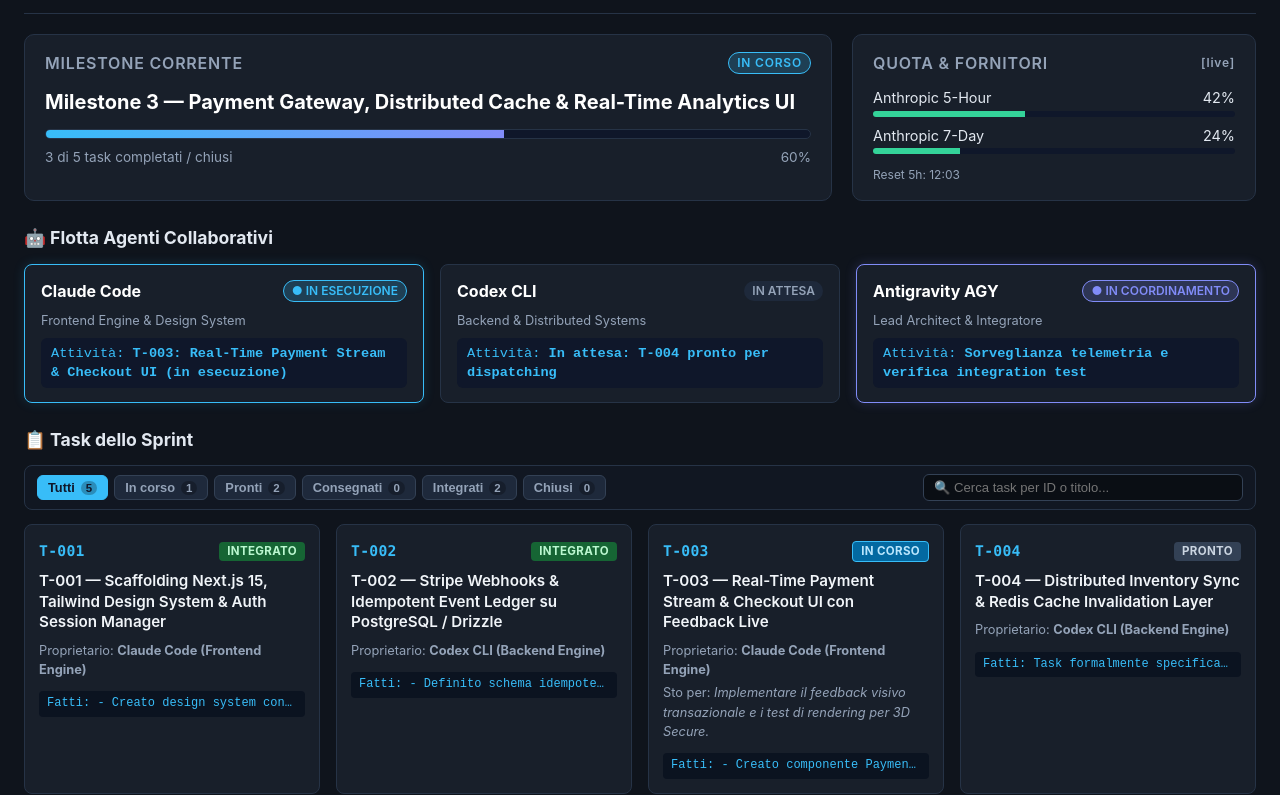
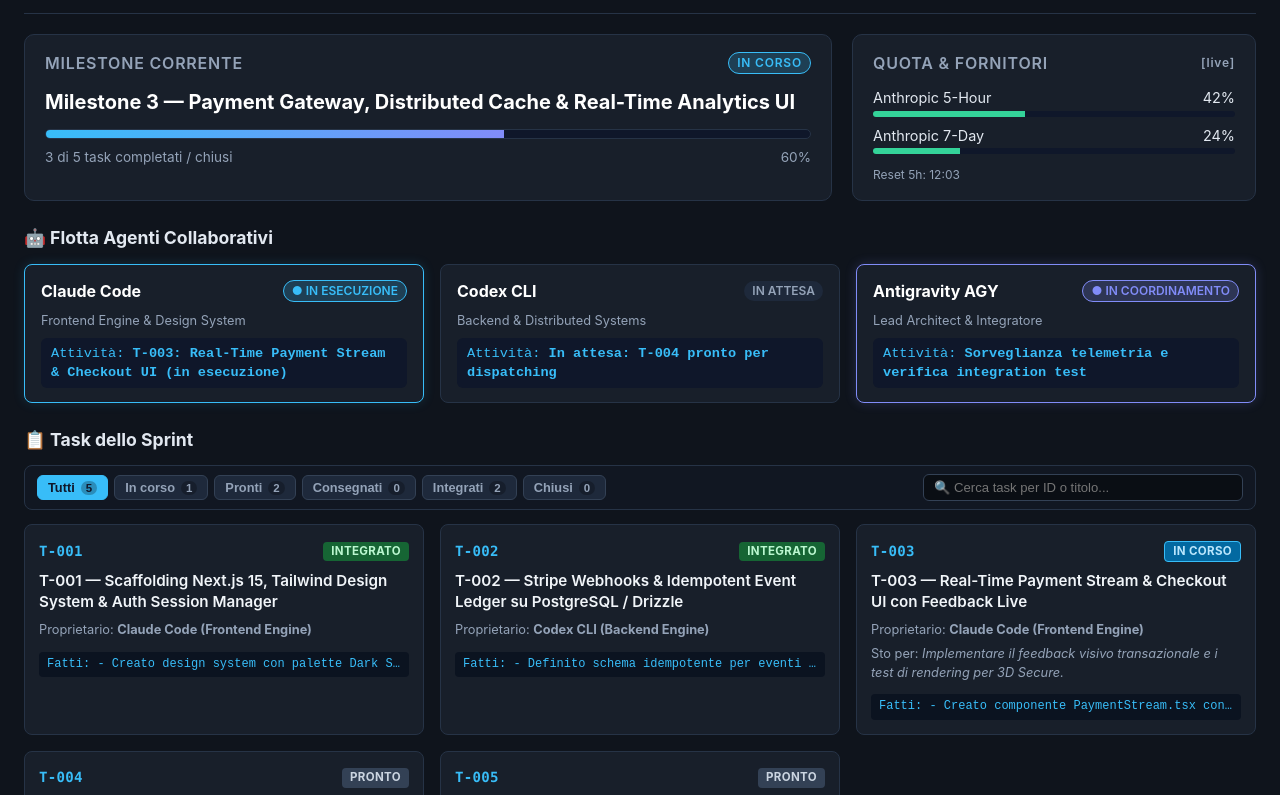
Before and after one commit to acarducci65-svg/vibe-multiagent-public, a website: page demo/dashboard.html in a window 1280 px wide. Shown: the part 80-875 px from the top of the page. Drawn offline with Linux system fonts and the light colour scheme; no server answers.

Commit message:
fix(dashboard): risolto overflow ID lunghi e troncatura badge nelle task-card

```diff
--- a/demo/dashboard.html
+++ b/demo/dashboard.html
@@ -335,7 +335,7 @@
 
     .kanban-grid {
       display: grid;
-      grid-template-columns: repeat(auto-fit, minmax(280px, 1fr));
+      grid-template-columns: repeat(auto-fill, minmax(320px, 1fr));
       gap: 16px;
       margin-bottom: 24px;
     }
@@ -349,6 +349,8 @@
       display: flex;
       flex-direction: column;
       gap: 8px;
+      min-width: 0;
+      overflow: hidden;
     }
     .task-card:hover {
       transform: translateY(-2px);
@@ -365,15 +367,21 @@
       gap: 8px;
       min-height: 24px;
       line-height: 1.4;
+      min-width: 0;
+      width: 100%;
     }
     .task-id {
       font-family: ui-monospace, SFMono-Regular, Menlo, Monaco, Consolas, "Liberation Mono", monospace;
       font-weight: 700;
       color: var(--primary);
-      font-size: 0.92rem;
+      font-size: 0.88rem;
       line-height: 1.4;
       letter-spacing: 0.02em;
-      flex-shrink: 0;
+      white-space: nowrap;
+      overflow: hidden;
+      text-overflow: ellipsis;
+      min-width: 0;
+      flex: 1 1 auto;
     }
     .task-badge {
       font-size: 0.72rem;
@@ -387,6 +395,7 @@
       justify-content: center;
       white-space: nowrap;
       text-transform: uppercase;
+      flex-shrink: 0;
     }
     .badge-PRONTO { background: #334155; color: #cbd5e1; }
     .badge-IN-CORSO { background: #0369a1; color: #bae6fd; border: 1px solid #38bdf8; }
@@ -1031,7 +1040,7 @@
         return `
           <div class="task-card ${isActive ? 'active' : ''}" data-task-id="${escapeHtml(t.id)}">
             <div class="task-top">
-              <span class="task-id">${escapeHtml(t.id)}</span>
+              <span class="task-id" title="${escapeHtml(t.id)}">${escapeHtml(t.id)}</span>
               <span class="task-badge ${badgeClass}" title="${escapeHtml(t.statoEsteso || t.stato)}">${escapeHtml(statoNorm)}</span>
             </div>
             <div class="task-title">${escapeHtml(t.titolo)}</div>
```
Also changed, not shown: 1 other file.
